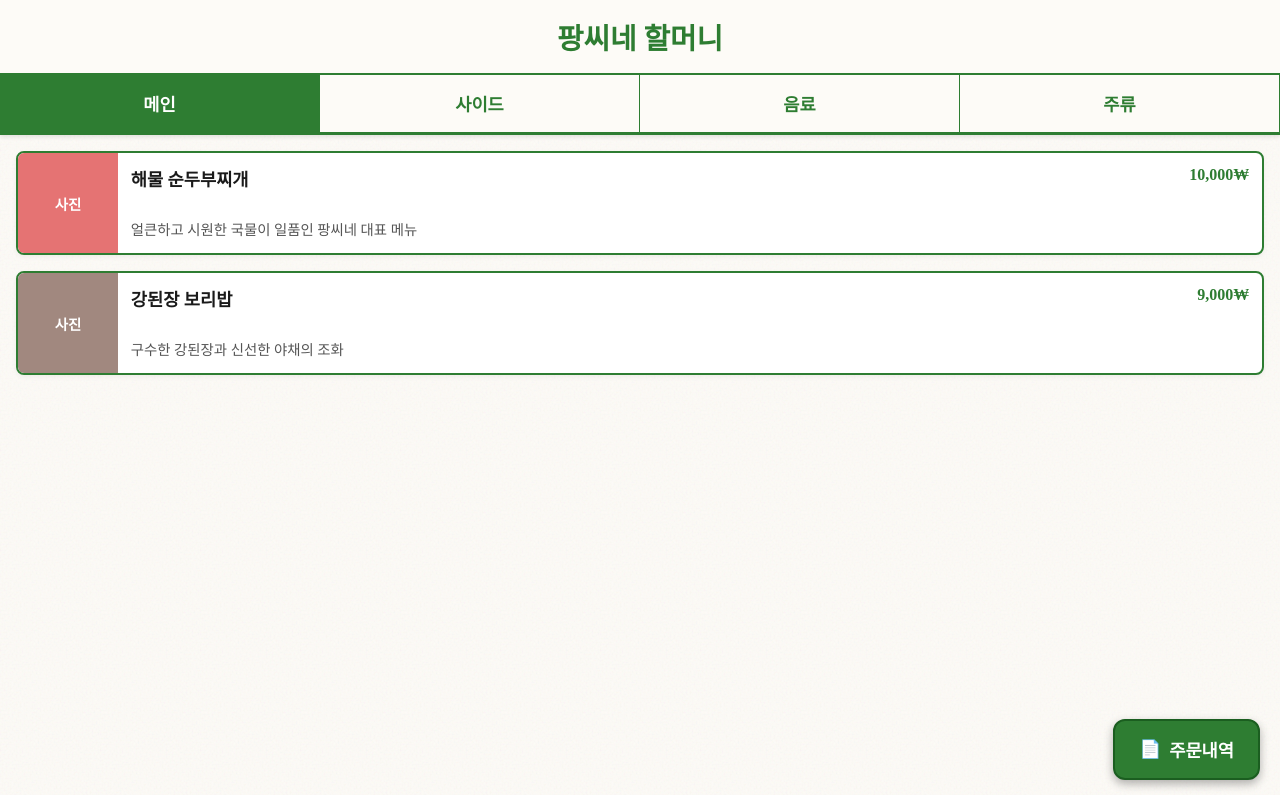
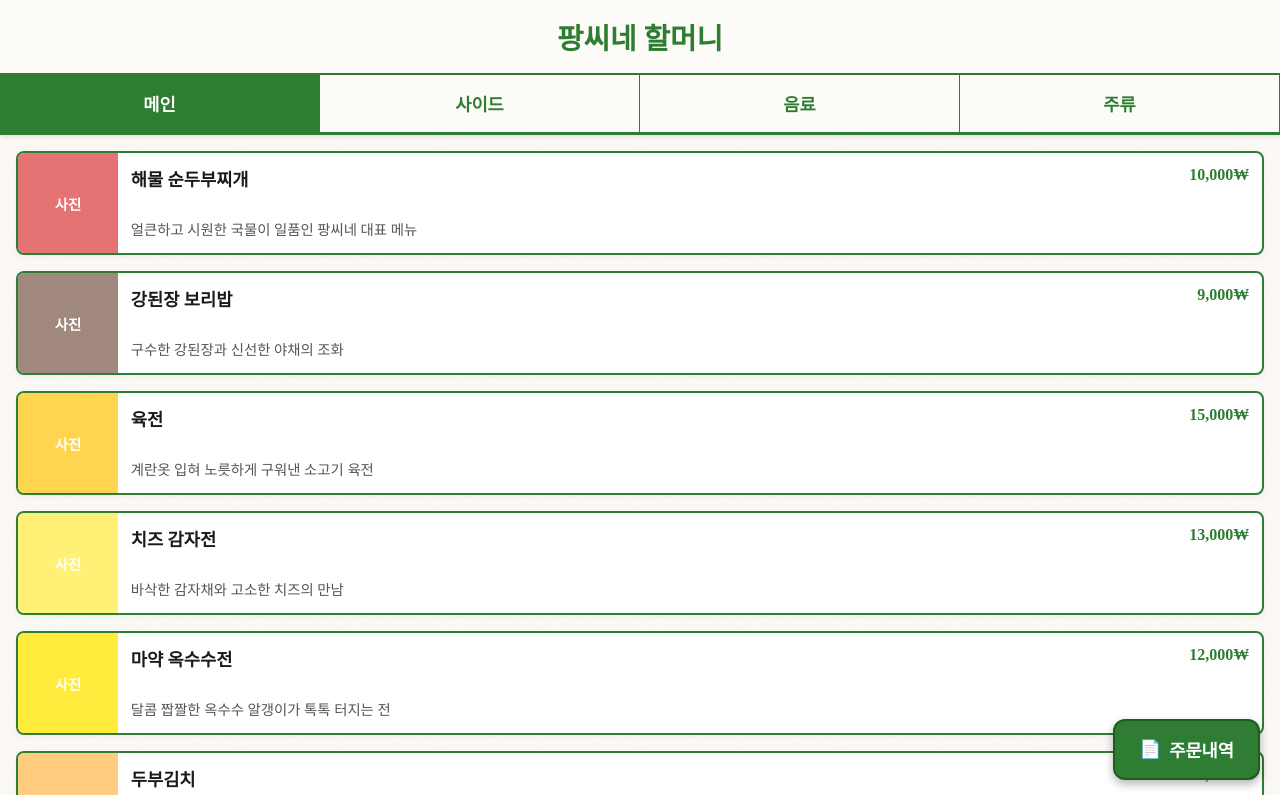
Before and after one commit to jangwonjun/TemiRobot, a Next.js app: page /order/1 in a window 1280 px wide. Shown: the top 795 px of the page. Built offline with nearby package versions, Linux system fonts and the light colour scheme; a web font is replaced by a local one.

Commit message:
feat: expand menu items (main, side, drinks)

```diff
--- a/src/app/order/[tableId]/page.tsx
+++ b/src/app/order/[tableId]/page.tsx
@@ -30,6 +30,7 @@ interface CartItem {
 const CATEGORIES = ['메인', '사이드', '음료', '주류']
 
 const MENU_ITEMS: MenuItem[] = [
+    // --- MAIN ---
     {
         id: 1,
         category: '메인',
@@ -50,14 +51,53 @@ const MENU_ITEMS: MenuItem[] = [
         availableAllergies: ['대두', '참기름']
     },
     {
-        id: 3,
-        category: '사이드',
+        id: 10,
+        category: '메인',
         name: '육전',
         price: 15000,
         description: '계란옷 입혀 노릇하게 구워낸 소고기 육전',
         imageColor: '#ffd54f',
         availableAllergies: ['계란', '소고기']
     },
+    {
+        id: 11,
+        category: '메인',
+        name: '치즈 감자전',
+        price: 13000,
+        description: '바삭한 감자채와 고소한 치즈의 만남',
+        imageColor: '#fff176',
+        availableAllergies: ['치즈', '감자']
+    },
+    {
+        id: 12,
+        category: '메인',
+        name: '마약 옥수수전',
+        price: 12000,
+        description: '달콤 짭짤한 옥수수 알갱이가 톡톡 터지는 전',
+        imageColor: '#ffeb3b',
+        availableAllergies: ['옥수수', '우유']
+    },
+    {
+        id: 13,
+        category: '메인',
+        name: '두부김치',
+        price: 16000,
+        description: '따뜻한 손두부와 매콤달콤 볶음김치',
+        imageColor: '#ffcc80',
+        availableAllergies: ['돼지고기', '두부', '참기름']
+    },
+    {
+        id: 14,
+        category: '메인',
+        name: '차돌 된장찌개',
+        price: 9000,
+        description: '차돌박이가 듬뿍 들어간 구수한 시골 된장찌개',
+        imageColor: '#d7ccc8',
+        hasSpiciness: true,
+        availableAllergies: ['대두', '소고기']
+    },
+
+    // --- SIDE ---
     {
         id: 4,
         category: '사이드',
@@ -68,6 +108,35 @@ const MENU_ITEMS: MenuItem[] = [
         availableAllergies: ['메밀', '김치', '돼지고기']
     },
     {
+        id: 20,
+        category: '사이드',
+        name: '계란후라이 (3개)',
+        price: 3000,
+        description: '들기름에 구워 더욱 고소한 반숙 후라이',
+        imageColor: '#fff9c4',
+        availableAllergies: ['계란']
+    },
+    {
+        id: 21,
+        category: '사이드',
+        name: '스팸구이',
+        price: 5000,
+        description: '밥도둑 스팸을 노릇노릇하게 구워냈어요',
+        imageColor: '#f48fb1',
+        availableAllergies: ['돼지고기']
+    },
+    {
+        id: 22,
+        category: '사이드',
+        name: '도토리묵 무침',
+        price: 8000,
+        description: '새콤달콤한 양념과 아삭한 오이의 조화',
+        imageColor: '#8d6e63',
+        availableAllergies: ['참기름', '견과류']
+    },
+
+    // --- DRINKS ---
+    {
         id: 5,
         category: '음료',
         name: '콜라',
@@ -76,12 +145,54 @@ const MENU_ITEMS: MenuItem[] = [
         imageColor: '#000000'
     },
     {
+        id: 30,
+        category: '음료',
+        name: '제로 콜라',
+        price: 2000,
+        description: '부담 없는 코카콜라 제로 355ml',
+        imageColor: '#212121'
+    },
+    {
+        id: 31,
+        category: '음료',
+        name: '사이다',
+        price: 2000,
+        description: '칠성사이다 355ml',
+        imageColor: '#4caf50'
+    },
+    {
+        id: 32,
+        category: '음료',
+        name: '환타 파인',
+        price: 2000,
+        description: '환타 파인애플맛 355ml',
+        imageColor: '#ff9800'
+    },
+
+    // --- ALCOHOL ---
+    {
         id: 6,
         category: '주류',
         name: '소주',
         price: 5000,
-        description: '참이슬 / 처음처럼',
+        description: '참이슬 / 처음처럼 / 진로 (택1 가능)',
         imageColor: '#81c784'
+    },
+    {
+        id: 40,
+        category: '주류',
+        name: '생막걸리',
+        price: 4000,
+        description: '장수 생막걸리',
+        imageColor: '#f0f4c3'
+    },
+    {
+        id: 41,
+        category: '주류',
+        name: '병맥주',
+        price: 5000,
+        description: '테라 / 카스 (택1 가능)',
+        imageColor: '#ffb74d'
     }
 ]
 
```
